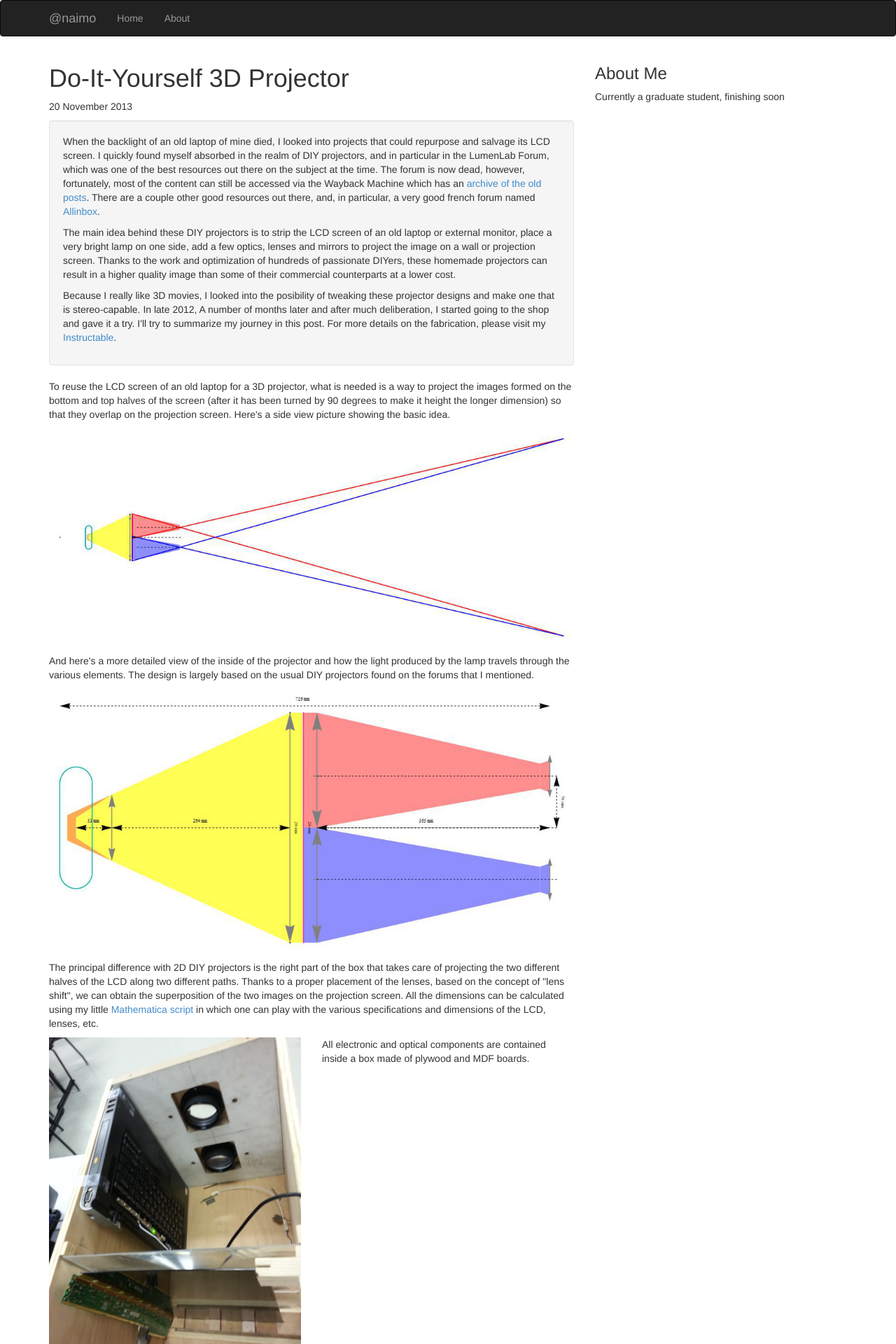
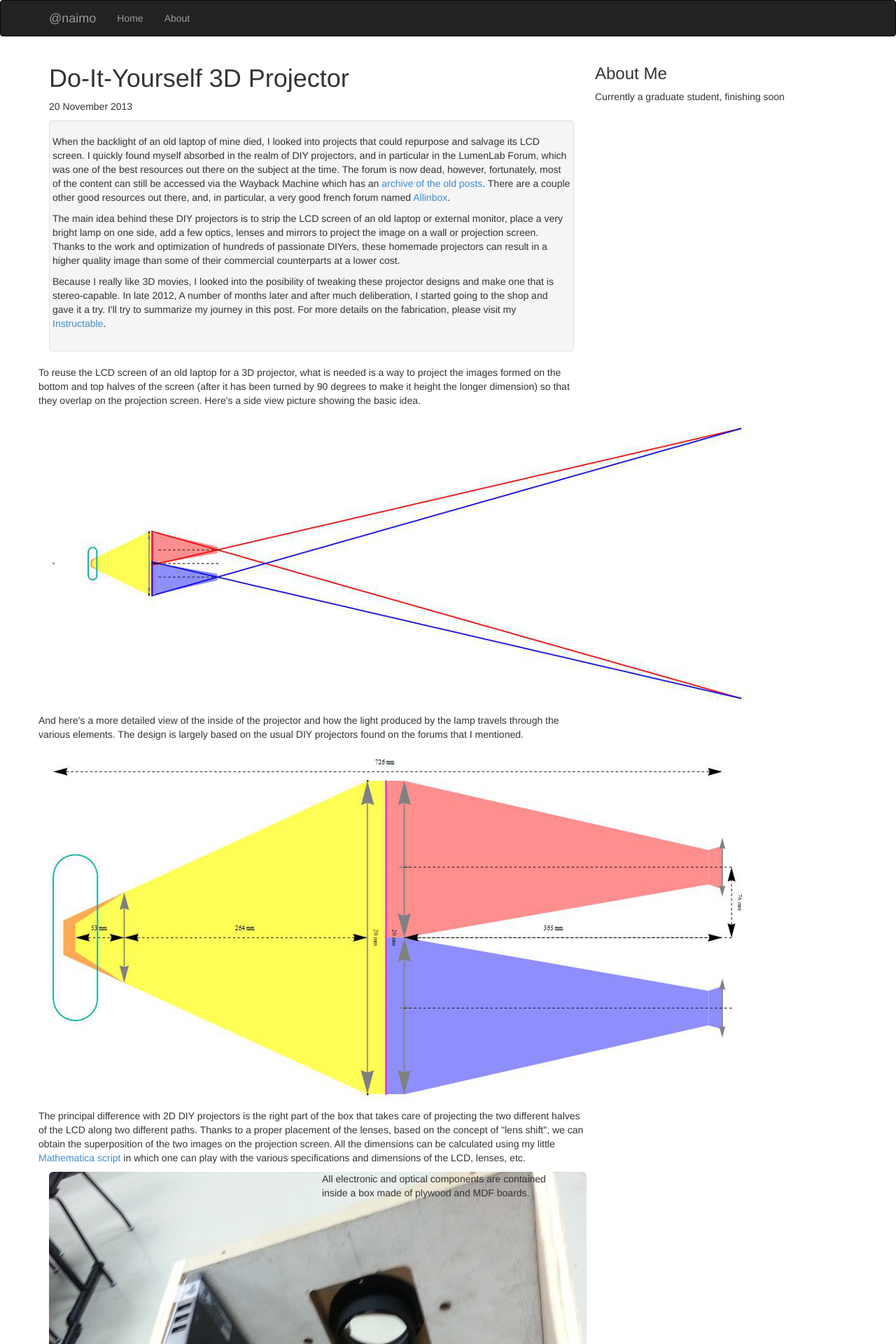
Before and after one commit to naimo/nicolas.github.com, a Jekyll site: the page built from _posts/2013-11-20-3d-projector.md, in a window 1280 px wide. Shown: the top 1920 px of the page at 70% size. Built offline with Jekyll 4.4.1, drawn with Linux system fonts in a browser that asks for light colours; Markdown is read by kramdown in place of the engine named in the settings.

Commit message:
rounded images, added divs

```diff
--- a/_posts/2013-11-20-3d-projector.md
+++ b/_posts/2013-11-20-3d-projector.md
@@ -4,38 +4,54 @@
 image: projector_main.jpg
 ---
 <div class="well">
+	<div class="row">
+		<p>
+		When the backlight of an old laptop of mine died, I looked into projects that could repurpose and salvage its LCD screen. I quickly found myself absorbed in the realm of DIY projectors, and in particular in the LumenLab Forum, which was one of the best resources out there on the subject at the time. The forum is now dead, however, fortunately, most of the content can still be accessed via the Wayback Machine which has an <a href="https://web.archive.org/web/20120309041922/http://www.lumenlab.com/forums/index.php?showforum=29">archive of the old posts</a>. There are a couple other good resources out there, and, in particular, a very good french forum named <a href="www.allinbox.com">Allinbox</a>.
+		</p>
+	</div>
+
+	<div class="row">
+		<p>
+		The main idea behind these DIY projectors is to strip the LCD screen of an old laptop or external monitor, place a very bright lamp on one side, add a few optics, lenses and mirrors to project the image on a wall or projection screen. Thanks to the work and optimization of hundreds of passionate DIYers, these homemade projectors can result in a higher quality image than some of their commercial counterparts at a lower cost.
+		</p>
+	</div>
+
+	<div class="row">
+		<p>
+		Because I really like 3D movies, I looked into the posibility of tweaking these projector designs and make one that is stereo-capable. In late 2012, A number of months later and after much deliberation, I started going to the shop and gave it a try. I'll try to summarize my journey in this post. For more details on the fabrication, please visit my <a href="">Instructable</a>.
+		</p>
+	</div>
+</div>
+
+<div class="row">
 	<p>
-	When the backlight of an old laptop of mine died, I looked into projects that could repurpose and salvage its LCD screen. I quickly found myself absorbed in the realm of DIY projectors, and in particular in the LumenLab Forum, which was one of the best resources out there on the subject at the time. The forum is now dead, however, fortunately, most of the content can still be accessed via the Wayback Machine which has an <a href="https://web.archive.org/web/20120309041922/http://www.lumenlab.com/forums/index.php?showforum=29">archive of the old posts</a>. There are a couple other good resources out there, and, in particular, a very good french forum named <a href="www.allinbox.com">Allinbox</a>.
-	</p>
-
-	<p>
-	The main idea behind these DIY projectors is to strip the LCD screen of an old laptop or external monitor, place a very bright lamp on one side, add a few optics, lenses and mirrors to project the image on a wall or projection screen. Thanks to the work and optimization of hundreds of passionate DIYers, these homemade projectors can result in a higher quality image than some of their commercial counterparts at a lower cost.
-	</p>
-
-	<p>
-	Because I really like 3D movies, I looked into the posibility of tweaking these projector designs and make one that is stereo-capable. In late 2012, A number of months later and after much deliberation, I started going to the shop and gave it a try. I'll try to summarize my journey in this post. For more details on the fabrication, please visit my <a href="">Instructable</a>.
+	To reuse the LCD screen of an old laptop for a 3D projector, what is needed is a way to project the images formed on the bottom and top halves of the screen (after it has been turned by 90 degrees to make it height the longer dimension) so that they overlap on the projection screen. Here's a side view picture showing the basic idea.
 	</p>
 </div>
 
-<p>
-To reuse the LCD screen of an old laptop for a 3D projector, what is needed is a way to project the images formed on the bottom and top halves of the screen (after it has been turned by 90 degrees to make it height the longer dimension) so that they overlap on the projection screen. Here's a side view picture showing the basic idea.
-</p>
+<div class="row">
+	<img src="{{ site.url }}/assets/img/projector_overlap.jpg" class="img-responsive" alt="" class="img-rounded">
+</div>
 
-<img src="{{ site.url }}/assets/img/projector_overlap.jpg" class="img-responsive" alt="">
+<div class="row">
+	<p>
+	And here's a more detailed view of the inside of the projector and how the light produced by the lamp travels through the various elements. The design is largely based on the usual DIY projectors found on the forums that I mentioned.
+	</p>
+</div>
 
-<p>
-And here's a more detailed view of the inside of the projector and how the light produced by the lamp travels through the various elements. The design is largely based on the usual DIY projectors found on the forums that I mentioned.
-</p>
+<div class="row">
+	<img src="{{ site.url }}/assets/img/projector_sideview.jpg" class="img-responsive" alt="" class="img-rounded">
+</div>
 
-<img src="{{ site.url }}/assets/img/projector_sideview.jpg" class="img-responsive" alt="">
-
-<p>
-The principal difference with 2D DIY projectors is the right part of the box that takes care of projecting the two different halves of the LCD along two different paths. Thanks to a proper placement of the lenses, based on the concept of "lens shift", we can obtain the superposition of the two images on the projection screen. All the dimensions can be calculated using my little <a href="{{ site.url }}/projector/">Mathematica script</a> in which one can play with the various specifications and dimensions of the LCD, lenses, etc.
-</p>
+<div class="row">
+	<p>
+	The principal difference with 2D DIY projectors is the right part of the box that takes care of projecting the two different halves of the LCD along two different paths. Thanks to a proper placement of the lenses, based on the concept of "lens shift", we can obtain the superposition of the two images on the projection screen. All the dimensions can be calculated using my little <a href="{{ site.url }}/projector/">Mathematica script</a> in which one can play with the various specifications and dimensions of the LCD, lenses, etc.
+	</p>
+</div>
 
 <div class="row">
 	<div class="col-md-6">
-		<img src="{{ site.url }}/assets/img/projector_inside.jpg" class="img-responsive" alt="Components inside the box">
+		<img src="{{ site.url }}/assets/img/projector_inside.jpg" class="img-responsive" alt="Components inside the box" class="img-rounded">
 	</div>
 	<div class="col-md-6">
 		<p>
@@ -44,8 +60,12 @@
 	</div>
 </div>
 
-<p>
-	To make things simpler, the project reuses usual linear-polarized 3D glasses such as the ones used in IMAX 3D cinemas. These rely on the filtering of polarized light to assign the right image to the right eye.
-</p>
+<div class="row">
+	<p>
+		To make things simpler, the project reuses usual linear-polarized 3D glasses such as the ones used in IMAX 3D cinemas. These rely on the filtering of polarized light to assign the right image to the right eye.
+	</p>
+</div>
 
-<img src="{{ site.url }}/assets/img/projector_main.jpg" class="img-responsive" alt="Finished projector">
+<div class="row">
+	<img src="{{ site.url }}/assets/img/projector_main.jpg" class="img-responsive" alt="Finished projector" class="img-rounded">
+</div>
```
